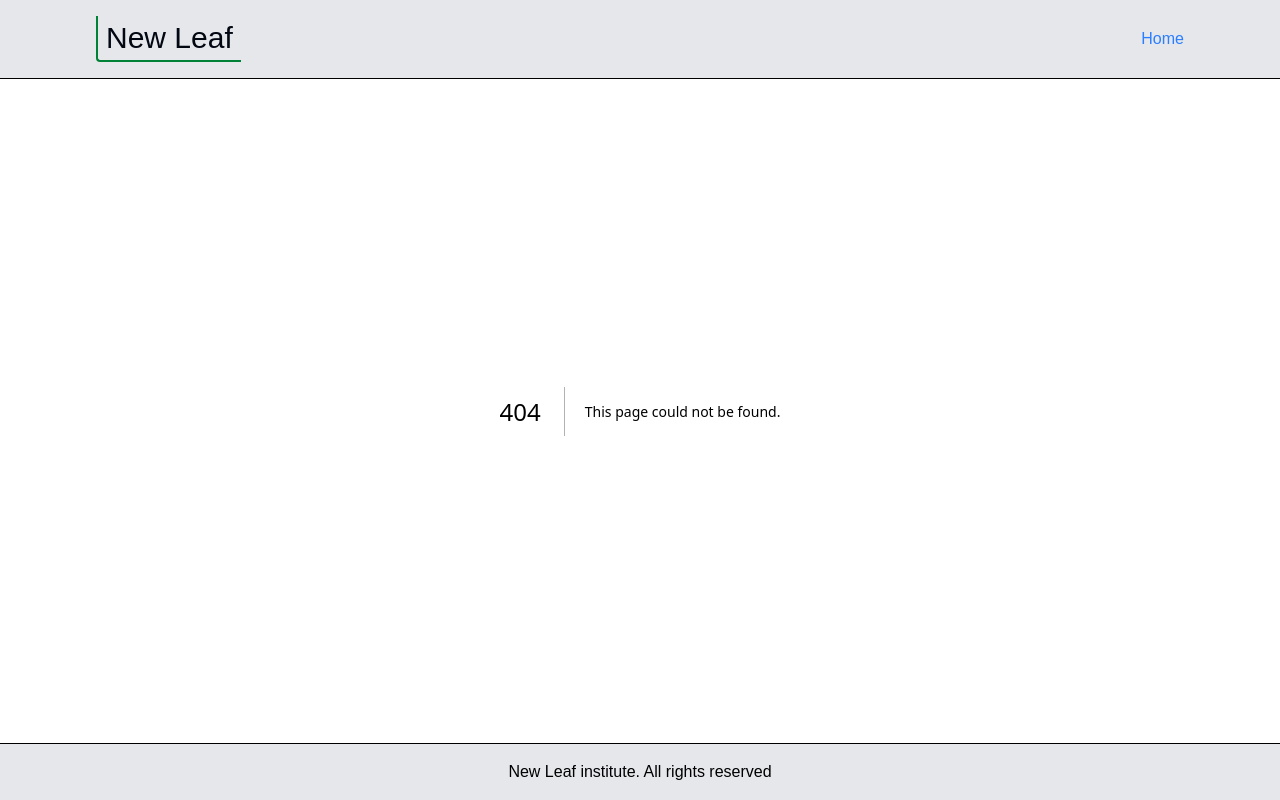
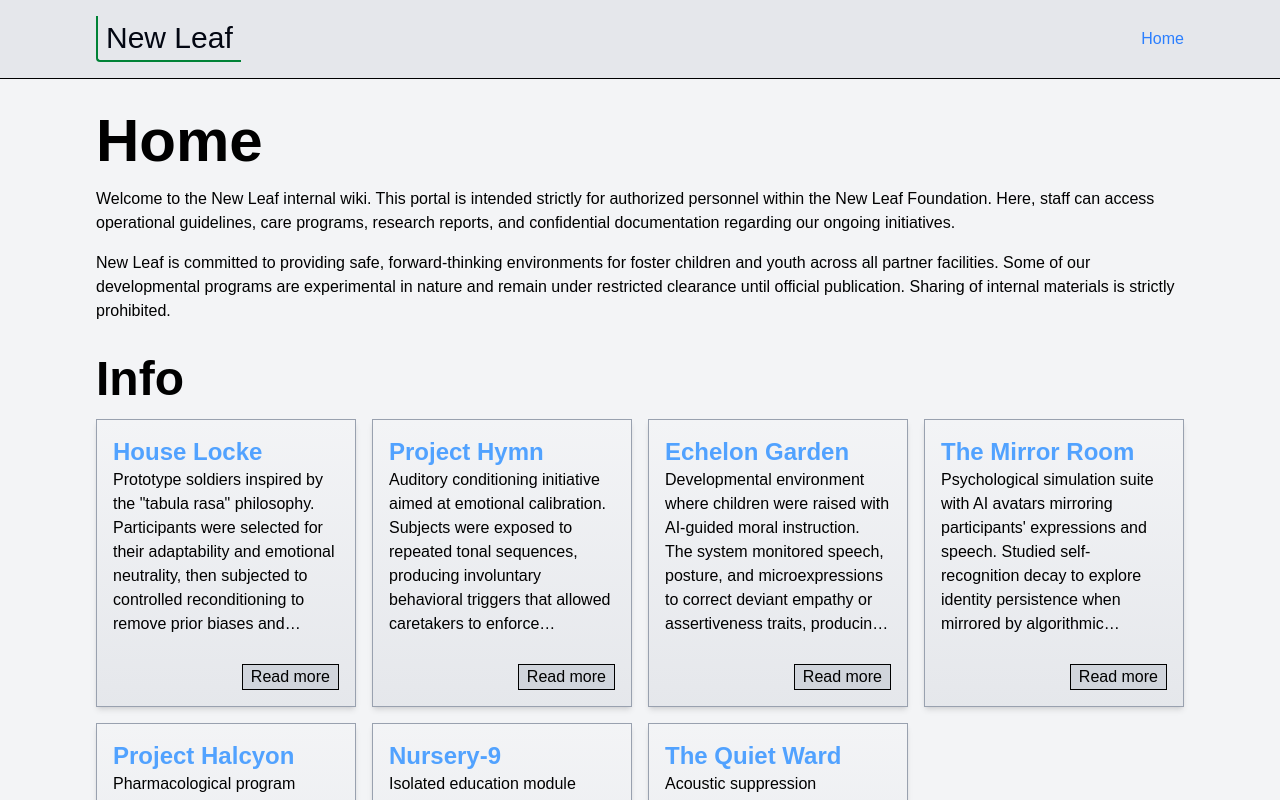
Before and after one commit to Joao-Victor-SM/mock-wiki, a Next.js app: page / in a window 1280 px wide. Before the commit this address had no page. Shown: the top 800 px of the page. Built offline with nearby package versions, Linux system fonts and the light colour scheme.

Commit message:
improvements on home, and styling

```diff
--- /dev/null
+++ b/src/app/components/MainCard.tsx
@@ -0,0 +1,34 @@
+import Link from 'next/link';
+
+interface props {
+  href: string;
+  title: string;
+  content: string;
+}
+export default function MainCard({title, content, href}: props) {
+  return (
+    <Link href={href} className="group">
+      <article
+        className={`
+            bg-gradient-to-b from-gray-100 to-gray-200 p-4 border border-gray-400 h-72 group-hover:to-gray-300 transition-all duration-400
+            shadow-md group-hover:shadow-lg flex flex-col
+          `}
+      >
+        <h2 className="text-2xl font-bold group-hover:underline text-blue-400">
+          {title}
+        </h2>
+        <p className="overflow-hidden text-ellipsis line-clamp-7">{content}</p>
+
+        <footer className="mt-auto flex justify-end">
+          <button
+            type="button"
+            className="border bg-gray-300 px-2 hover:border-gray-600 hover:*:inline"
+          >
+            <span className="hidden">{'> '}</span>
+            Read more
+          </button>
+        </footer>
+      </article>
+    </Link>
+  );
+}
--- /dev/null
+++ b/src/app/page.tsx
@@ -0,0 +1,95 @@
+import Link from 'next/link';
+import MainCard from './components/MainCard';
+
+const App = () => {
+  return (
+    <main className="px-24 p-8 grid content-start gap-8">
+      <section className="grid gap-4">
+        <h1 className="text-6xl font-bold">Home</h1>
+        <p>
+          Welcome to the New Leaf internal wiki. This portal is intended
+          strictly for authorized personnel within the New Leaf Foundation.
+          Here, staff can access operational guidelines, care programs, research
+          reports, and confidential documentation regarding our ongoing
+          initiatives.
+        </p>
+
+        <p>
+          New Leaf is committed to providing safe, forward-thinking environments
+          for foster children and youth across all partner facilities. Some of
+          our developmental programs are experimental in nature and remain under
+          restricted clearance until official publication. Sharing of internal
+          materials is strictly prohibited.
+        </p>
+      </section>
+      <section className="w-full grid content-start gap-4">
+        <h2 className="text-5xl font-bold">Info</h2>
+        <div className="grid grid-cols-4 gap-4">
+          <MainCard
+            href="page/foo"
+            title="House Locke"
+            content={`Prototype soldiers inspired by the "tabula rasa" philosophy.
+Participants were selected for their adaptability and emotional
+neutrality, then subjected to controlled reconditioning to remove
+prior biases and memories. The goal was to observe whether a
+person’s moral compass could be entirely reconstructed under
+monitored environments, allowing for perfectly obedient and
+efficient behavioral outcomes.`}
+          />
+
+          <MainCard
+            href="page/foo"
+            title="Project Hymn"
+            content={`Auditory conditioning initiative aimed at emotional calibration.
+Subjects were exposed to repeated tonal sequences, producing involuntary
+behavioral triggers that allowed caretakers to enforce calmness, obedience,
+or alertness remotely.`}
+          />
+
+          <MainCard
+            href="page/foo"
+            title="Echelon Garden"
+            content={`Developmental environment where children were raised with AI-guided
+moral instruction. The system monitored speech, posture, and microexpressions
+to correct deviant empathy or assertiveness traits, producing highly compliant
+social behaviors.`}
+          />
+
+          <MainCard
+            href="page/foo"
+            title="The Mirror Room"
+            content={`Psychological simulation suite with AI avatars mirroring participants'
+expressions and speech. Studied self-recognition decay to explore identity
+persistence when mirrored by algorithmic imitation.`}
+          />
+
+          <MainCard
+            href="page/foo"
+            title="Project Halcyon"
+            content={`Pharmacological program testing memory partitioning to improve
+emotional recovery after trauma. Initial results reduced distress, but later
+phases revealed increasing dissociation and detachment from reality.`}
+          />
+
+          <MainCard
+            href="page/foo"
+            title="Nursery-9"
+            content={`Isolated education module where children were taught entirely via
+machine tutors. Lessons, punishment, and rewards were determined by
+algorithms predicting "long-term productivity," with minimal human contact.`}
+          />
+
+          <MainCard
+            href="page/foo"
+            title="The Quiet Ward"
+            content={`Acoustic suppression experiment eliminating 99% of ambient sound.
+The study aimed to measure psychological effects of perfect silence; most
+participants displayed severe derealization symptoms within weeks.`}
+          />
+        </div>
+      </section>
+    </main>
+  );
+};
+
+export default App;
--- a/src/app/page/[id]/layout.tsx
+++ b/src/app/page/[id]/layout.tsx
@@ -1,13 +1,13 @@
-import Link from "next/link";
-import { ReactNode } from "react";
-import RecommendationCard from "./components/RecommendationCard";
+import Link from 'next/link';
+import {ReactNode} from 'react';
+import RecommendationCard from './components/RecommendationCard';
 
-export default function Layout({ children }: { children: ReactNode }) {
+export default function Layout({children}: {children: ReactNode}) {
   return (
-    <main className="flex gap-4 p-4 px-16 h-full bg-neutral-300 font-mono text-sm">
+    <main className="flex gap-4 p-4 px-24 h-full bg-neutral-300 font-mono text-sm">
       <section>{children}</section>
 
-      <aside className="w-72 border border-gray-400 bg-gradient-to-b from-gray-100 to-gray-200 p-1 shadow-md grid content-start gap-1">
+      <aside className="w-80 border border-gray-400 bg-gradient-to-b from-gray-100 to-gray-200 p-1 shadow-md grid content-start gap-1">
         <RecommendationCard
           href="132"
           title="House Locke"
```
Also changed, not shown: .prettierrc.json (added).
